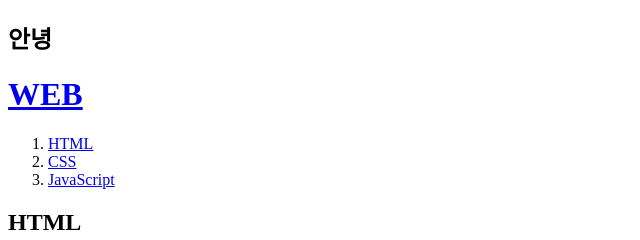
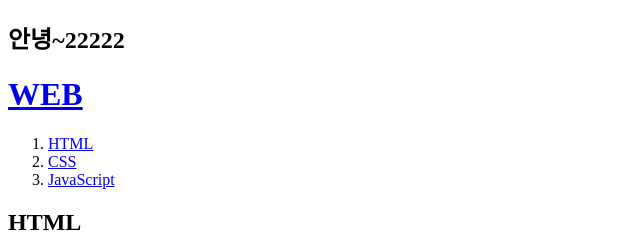
Before and after one commit to HyerimChoi/nodejs.study, a website: page 1.html in a window 1280 px wide. Shown: the top 240 px of the page, 0-640 px from the left. Drawn offline with Linux system fonts and the light colour scheme.

Commit message:
깃-헤로쿠 연동 배포 테스트

```diff
--- a/1.html
+++ b/1.html
@@ -5,7 +5,7 @@
   <meta charset="utf-8">
 </head>
 <body>
-  <h2>안녕</h2>
+  <h2>안녕~22222</h2>
   <h1><a href="index.html">WEB</a></h1>
   <ol>
     <li><a href="1.html">HTML</a></li>
```
